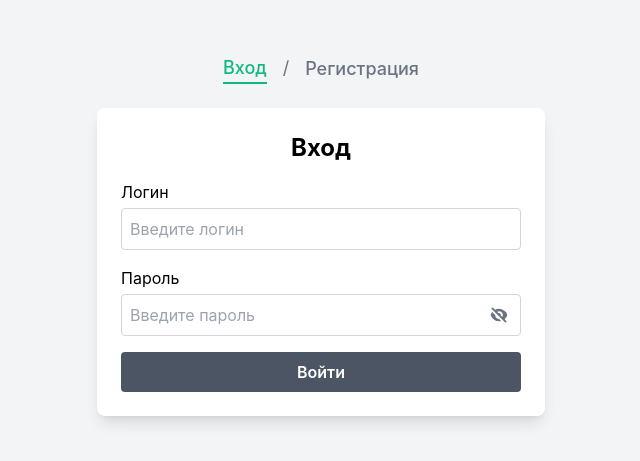
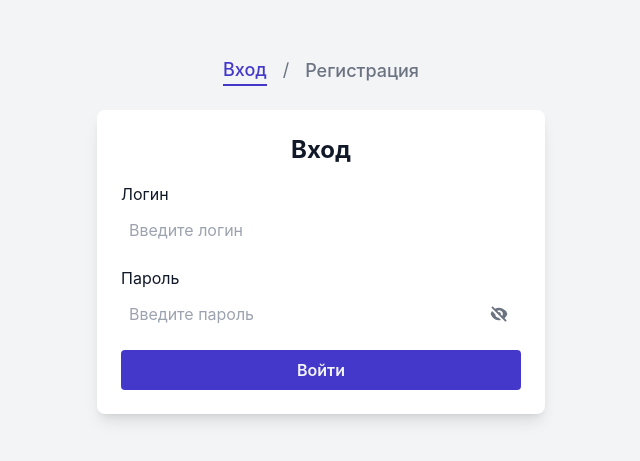
Before and after one commit to Sladys/Shelter-game, a React (Create React App) app: page /auth in a window 1280 px wide. Shown: the part 165-626 px from the top of the page, without its empty margins (319-959 px from the left). Built offline with nearby package versions, Linux system fonts and the light colour scheme.

Commit message:
эксперименты с цветами, подбор цветов для светлой и темной темы, добавление стилей для ui компонентов

```diff
--- a/src/components/auth/loginForm.tsx
+++ b/src/components/auth/loginForm.tsx
@@ -21,7 +21,10 @@ function LoginForm(): JSX.Element {
   };
 
   return (
-    <form onSubmit={handleSubmit} className="rounded-lg bg-white p-6 shadow-lg">
+    <form
+      onSubmit={handleSubmit}
+      className="rounded-lg bg-white p-6 shadow-lg dark:bg-slate-800"
+    >
       <h2 className="mb-4 text-center text-2xl font-bold">Вход</h2>
       <div className="mb-4">
         <label htmlFor="login-username" className="mb-1 block">
--- a/src/components/auth/registerForm.tsx
+++ b/src/components/auth/registerForm.tsx
@@ -32,7 +32,10 @@ function RegisterForm(): JSX.Element {
   };
 
   return (
-    <form onSubmit={handleSubmit} className="rounded-lg bg-white p-6 shadow-lg">
+    <form
+      onSubmit={handleSubmit}
+      className="rounded-lg bg-white p-6 shadow-lg dark:bg-slate-800"
+    >
       <h2 className="mb-4 text-center text-2xl font-bold">Регистрация</h2>
       <div className="mb-4">
         <label htmlFor="register-username" className="mb-1 block">
--- a/src/components/game/gameMenu/mainOptions.tsx
+++ b/src/components/game/gameMenu/mainOptions.tsx
@@ -12,18 +12,18 @@ function MainOptions({
   onUpdateAllClick,
 }: MainOptionsProps): JSX.Element {
   return (
-    <ul>
-      <li className="mb-2">
+    <ul className="flex flex-col gap-3">
+      <li>
         <Button onClick={onUpdateClick} className="w-full">
           Обновить характеристику игрока
         </Button>
       </li>
-      <li className="mb-2">
-        <Button onClick={onUpdateClick} className="w-full">
+      <li>
+        <Button onClick={onSwapClick} className="w-full">
           Поменять характеристики игроков
         </Button>
       </li>
-      <li className="mb-2">
+      <li>
         <Button onClick={onUpdateAllClick} className="w-full">
           Поменять характеристики игроков
         </Button>
--- a/src/components/ui/button.tsx
+++ b/src/components/ui/button.tsx
@@ -17,7 +17,7 @@ function Button({
     <button
       type={type}
       onClick={onClick}
-      className={`rounded bg-gray-600 p-2 font-semibold text-white transition-colors duration-300 hover:bg-gray-700 disabled:opacity-50 ${className}`}
+      className={`rounded bg-indigo-700 p-2 font-semibold text-gray-100 transition-colors duration-300 hover:bg-indigo-800 active:bg-indigo-900 disabled:opacity-50 dark:bg-indigo-500 dark:hover:bg-indigo-600 dark:active:bg-indigo-700 ${className}`}
       disabled={disabled}
     >
       {children}
--- a/src/components/ui/input.tsx
+++ b/src/components/ui/input.tsx
@@ -41,7 +41,7 @@ function Input({
         value={value}
         onChange={onChange}
         placeholder={placeholder}
-        className="w-full rounded border border-gray-300 p-2 focus:outline-none focus:ring-2 focus:ring-emerald-400"
+        className="w-full rounded p-2 focus:outline-none focus:ring-2 focus:ring-indigo-700 dark:bg-gray-600 dark:focus:ring-indigo-400"
         disabled={disabled}
         required={required}
         name={name}
@@ -57,7 +57,7 @@ function Input({
         >
           {showPassword ? (
             <EyeIcon className="h-5 w-5" />
-            ) : (
+          ) : (
             <EyeSlashIcon className="h-5 w-5" />
           )}
         </button>
--- a/src/components/ui/select.tsx
+++ b/src/components/ui/select.tsx
@@ -171,9 +171,9 @@ function Select({
   }, [isOpen]);
 
   return (
-    <div ref={selectRef} className={`relative ${className}`}>
+    <div ref={selectRef} className={`relative font-semibold ${className}`}>
       <div
-        className="flex cursor-pointer justify-center rounded bg-emerald-200 p-2"
+        className="flex cursor-pointer justify-center rounded border-2 border-indigo-300 bg-indigo-200 p-2 text-gray-900"
         onClick={() => {
           setIsOpen(!isOpen);
           if (!isOpen) {
@@ -192,7 +192,7 @@ function Select({
           onWheel={handleWheelScroll}
           data-select
           style={{ maxHeight: `${VISIBLE_ITEMS * ITEM_HEIGHT}px` }}
-          className={`absolute z-10 mt-1 w-full transform overflow-hidden rounded border bg-white transition-all duration-300 ${
+          className={`absolute z-10 mt-1 w-full transform overflow-hidden rounded border-2 border-indigo-300 bg-white transition-all duration-300 ${
             isVisible
               ? "max-h-96 translate-y-0 opacity-100"
               : "max-h-0 -translate-y-3 opacity-0"
@@ -208,12 +208,12 @@ function Select({
             </div>
           )}
           <ul>
-            {options.map((option) => (
+            {options.map((option, i) => (
               <li
                 key={option.value}
                 role="button"
                 onClick={() => handleSelect(option.value)}
-                className="cursor-pointer p-2 text-center hover:bg-emerald-200"
+                className={`cursor-pointer p-2 ${i % 2 === 0 ? "bg-indigo-100" : "bg-indigo-100/70"} text-center hover:bg-indigo-200`}
                 style={{ height: `${ITEM_HEIGHT}px` }}
               >
                 {option.label}
--- a/src/pages/auth.tsx
+++ b/src/pages/auth.tsx
@@ -11,17 +11,17 @@ function Auth(): JSX.Element {
   };
 
   return (
-    <div className="flex min-h-screen flex-col items-center justify-center bg-gray-100 px-4">
+    <div className="flex min-h-screen flex-col items-center justify-center bg-gray-100 px-4 text-gray-900 dark:bg-gray-900 dark:text-gray-100">
       <div className="mb-6 flex space-x-4">
         <button
-          className={`text-lg font-medium ${isLogin ? "border-b-2 border-emerald-500 text-emerald-500" : "text-gray-500"}`}
+          className={`text-lg font-medium ${isLogin ? "border-b-2 border-indigo-700 text-indigo-700 dark:border-indigo-400 dark:text-indigo-400" : "text-gray-500"}`}
           onClick={() => toggleForm(true)}
         >
           Вход
         </button>
         <span className="text-lg text-gray-500">/</span>
         <button
-          className={`text-lg font-medium ${!isLogin ? "border-b-2 border-emerald-500 text-emerald-500" : "text-gray-500"}`}
+          className={`text-lg font-medium ${!isLogin ? "border-b-2 border-indigo-700 text-indigo-700 dark:border-indigo-400 dark:text-indigo-400" : "text-gray-500"}`}
           onClick={() => toggleForm(false)}
         >
           Регистрация
```
